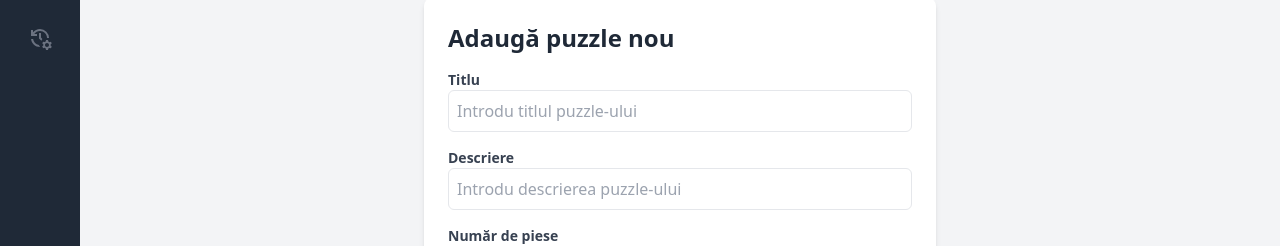
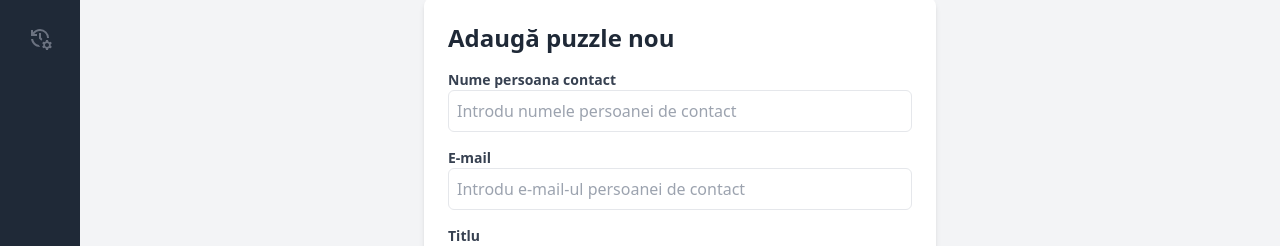
Before and after one commit to denniselavinia/lucrare_licenta, a React (Vite) app in the folder front-end/: page /dashboard/add-new-puzzle in a window 1280 px wide. Shown: the part 218-464 px from the top of the page. Built offline with nearby package versions, Linux system fonts and the light colour scheme; no server answers; sample sign-in values are in the browser's storage.

Commit message:
Update puzzle model with name and email

```diff
--- a/front-end/src/AI/searchWithAI.jsx
+++ b/front-end/src/AI/searchWithAI.jsx
@@ -62,7 +62,7 @@ If the user ask for puzzles in general, find the right answer from the internet.
     };
 
     return (
-        <div className="fixed bottom-4 right-4 z-50 px-12 py-8 flex flex-col-reverse items-end">
+        <div className="fixed bottom-4 right-4 z-50 px-12 py-8 flex flex-col-reverse items-end"  title="Asistent Puzzle">
             {open && (
                 <div
                     className="mt-2 bg-white border rounded-xl shadow-2xl p-4 flex flex-col"
--- a/front-end/src/components/Footer.jsx
+++ b/front-end/src/components/Footer.jsx
@@ -40,9 +40,9 @@ const currentYear = new Date().getFullYear();
             {/* <div className="border-t border-gray-400 my-2 px-4"></div> */}
 
             {/* Bottom Section */}
-        <div className="relatives flex justify-center items-center " >
-                <AiOutlineCopyrightCircle className='size-3' /><p style={{ fontSize: "12px", color: "#000" }}>Copyright {currentYear}</p>
-                <Link to='/' className='relative' onClick={scrollToTop}>
+        <div className="relatives flex justify-center items-center">
+                <AiOutlineCopyrightCircle className='size-3'/><p style={{ fontSize: "12px", color: "#000" }}>Copyright {currentYear}</p>
+                <Link to='/' className='relative' onClick={scrollToTop} >
                     <p style={{ fontSize: "12px", color: "blue" }}>&nbsp;The new life of puzzles</p>
                 </Link>
             </div>
--- a/front-end/src/pages/dashboard/Dashboard.jsx
+++ b/front-end/src/pages/dashboard/Dashboard.jsx
@@ -34,8 +34,8 @@ const Dashboard = () => {
     if(loading) return <Loading/>
   return (
     <>
-    <section className="grid md:grid-cols-2 xl:grid-cols-4 gap-6">
-             <div className="flex items-center p-8 bg-white shadow rounded-lg">
+    <section className="grid md:grid-cols-2 xl:grid-cols-4 gap-6 block w-full overflow-x-auto overflow-y-auto">
+             <div className="flex items-center p-8 bg-white shadow rounded-lg overflow-x-auto overflow-y-auto">
                <div className="inline-flex flex-shrink-0 items-center justify-center h-16 w-16 text-purple-600 bg-purple-100 rounded-full mr-6">
                <svg aria-hidden="true" fill="none" viewBox="0 0 24 24" stroke="currentColor" className="h-6 w-6">
                    <path strokeLinecap="round" strokeLinejoin="round" strokeWidth="2" d="M12 6.253v13m0-13C10.832 5.477 9.246 5 7.5 5S4.168 5.477 3 6.253v13C4.168 18.477 5.754 18 7.5 18s3.332.477 4.5 1.253m0-13C13.168 5.477 14.754 5 16.5 5c1.747 0 3.332.477 4.5 1.253v13C19.832 18.477 18.247 18 16.5 18c-1.746 0-3.332.477-4.5 1.253" />
--- a/front-end/src/pages/dashboard/EditPuzzle.jsx
+++ b/front-end/src/pages/dashboard/EditPuzzle.jsx
@@ -1,6 +1,6 @@
 import React, { useEffect } from 'react'
 import { useForm } from 'react-hook-form';
-import { useParams } from 'react-router-dom';
+import { useNavigate, useParams } from 'react-router-dom';
 import Swal from 'sweetalert2';
 import axios from 'axios';
 import { useFetchPuzzleByIdQuery, useUpdatePuzzleMutation } from '../../redux/features/puzzles/puzzlesAPI';
@@ -13,9 +13,12 @@ const EditPuzzle = () => {
   const { id } = useParams();
   const { data: puzzleData, isLoading, isError, refetch } = useFetchPuzzleByIdQuery(id);
   const [updatePuzzle] = useUpdatePuzzleMutation();
+  const navigate = useNavigate();
   const { register, handleSubmit, setValue, reset } = useForm();
   useEffect(() => {
     if (puzzleData) {
+        setValue('name', puzzleData.name);
+        setValue('email', puzzleData.email);
         setValue('title', puzzleData.title);
         setValue('description', puzzleData?.description);
         setValue('noPieces', puzzleData.noPieces);
@@ -28,6 +31,8 @@ const EditPuzzle = () => {
 
   const onSubmit = async (data) => {
     const updatePuzzleData = {
+        name: data.name,
+        email: data.email,
         title: data.title,
         description: data.description,
         noPieces: data.noPieces,
@@ -51,6 +56,7 @@ const EditPuzzle = () => {
             timer: 1500,
       });
       await refetch()
+      navigate('/dashboard/manage-puzzles');
     } catch (error) {
         console.log("Actualizarea puzzle-ului a eșuat!");
         Swal.fire({
@@ -69,8 +75,24 @@ const EditPuzzle = () => {
 
       <form onSubmit={handleSubmit(onSubmit)}>
         <InputField
+          label="Nume persoana contact"
+          name="name"
+          type="textarea"
+          placeholder="Introdu numele persoanei de contact"
+          register={register}
+        />
+
+        <InputField
+          label="E-mail"
+          name="email"
+          placeholder="Introdu e-mail-ul persoanei de contact"
+          type="textarea"
+          register={register}
+        />
+        <InputField
           label="Titlu"
           name="title"
+          type="textarea"
           placeholder="Introdu titlul puzzle-ului"
           register={register}
         />
--- a/front-end/src/pages/dashboard/ManagePuzzle.jsx
+++ b/front-end/src/pages/dashboard/ManagePuzzle.jsx
@@ -1,6 +1,7 @@
 import React from 'react'
 import { Link, useNavigate } from 'react-router-dom';
 import { useDeletePuzzleMutation, useFetchPuzzlesQuery } from '../../redux/features/puzzles/puzzlesAPI';
+import Swal from 'sweetalert2';
 
 const ManagePuzzle = () => {
     const navigate = useNavigate();
@@ -32,8 +33,8 @@ const ManagePuzzle = () => {
     };
 
   return (
-    <section className="py-1 bg-blueGray-50">
-    <div className="w-full xl:w-8/12 mb-12 xl:mb-0 px-4 mx-auto mt-24">
+    <section className="flex py-1 bg-blueGray-50 overflow-x-auto overflow-y-auto w-full">
+    <div className="w-full  mb-12 xl:mb-0 px-2 mx-auto mt-24 block w-full overflow-x-auto overflow-y-auto">
         <div className="relative flex flex-col min-w-0 break-words bg-white w-full mb-6 shadow-lg rounded ">
             <div className="rounded-t mb-0 px-4 py-3 border-0">
                 <div className="flex flex-wrap items-center">
@@ -43,12 +44,18 @@ const ManagePuzzle = () => {
                 </div>
             </div>
 
-            <div className="block w-full overflow-x-auto">
+            <div className="block w-full overflow-x-auto overflow-y-auto">
                 <table className="items-center bg-transparent w-full border-collapse ">
                     <thead>
                         <tr>
                             <th className="px-6 bg-blueGray-50 text-blueGray-500 align-middle border border-solid border-blueGray-100 py-3 text-xs uppercase border-l-0 border-r-0 whitespace-nowrap font-semibold text-left">
                                 #
+                            </th>
+                            <th className="px-6 bg-blueGray-50 text-blueGray-500 align-middle border border-solid border-blueGray-100 py-3 text-xs uppercase border-l-0 border-r-0 whitespace-nowrap font-semibold text-left">
+                            Persoana contact
+                            </th>
+                            <th className="px-6 bg-blueGray-50 text-blueGray-500 align-middle border border-solid border-blueGray-100 py-3 text-xs uppercase border-l-0 border-r-0 whitespace-nowrap font-semibold text-left">
+                                E-mail
                             </th>
                             <th className="px-6 bg-blueGray-50 text-blueGray-500 align-middle border border-solid border-blueGray-100 py-3 text-xs uppercase border-l-0 border-r-0 whitespace-nowrap font-semibold text-left">
                                 Titlul puzzle-ului
@@ -79,8 +86,14 @@ const ManagePuzzle = () => {
                             puzzles && puzzles.map((puzzle, index) => (
                                 <tr key={index}>
                                 <th className="border-t-0 px-6 align-middle border-l-0 border-r-0 text-xs whitespace-nowrap p-4 text-left text-blueGray-700 ">
-                                   {index + 1}
+                                {index + 1}
                                 </th>
+                                <td className="border-t-0 px-6 align-middle border-l-0 border-r-0 text-xs whitespace-nowrap p-4 ">
+                                {puzzle.name}
+                                </td>
+                                <td className="border-t-0 px-6 align-center border-l-0 border-r-0 text-xs whitespace-nowrap p-4">
+                                  {puzzle.email}
+                                </td>
                                 <td className="border-t-0 px-6 align-middle border-l-0 border-r-0 text-xs whitespace-nowrap p-4 ">
                                     {puzzle.title}
                                 </td>
--- a/front-end/src/pages/dashboard/addPuzzle/AddPuzzle.jsx
+++ b/front-end/src/pages/dashboard/addPuzzle/AddPuzzle.jsx
@@ -4,12 +4,14 @@ import SelectField from './SelectField'
 import { useForm } from 'react-hook-form';
 import Swal from 'sweetalert2';
 import { useAddPuzzleMutation } from '../../../redux/features/puzzles/puzzlesAPI';
+import { useNavigate } from 'react-router-dom';
 
 const AddPuzzle = () => {
     const { register, handleSubmit, formState: { errors }, reset } = useForm();
     const [imageFile, setimageFile] = useState(null);
     const [addPuzzle, {isLoading, isError}] = useAddPuzzleMutation()
     const [imageFileName, setimageFileName] = useState('')
+    const navigate = useNavigate();
     const onSubmit = async (data) => {
 
         const newPuzzleData = {
@@ -25,9 +27,10 @@ const AddPuzzle = () => {
               showCancelButton: false,
                 timer: 1500,
               });
-              reset();
-              setimageFileName('')
-              setimageFile(null);
+            reset();
+            setimageFileName('')
+            setimageFile(null);
+            navigate('/dashboard/manage-puzzles');
         } catch (error) {
             console.error(error);
             Swal.fire({
@@ -53,6 +56,20 @@ const AddPuzzle = () => {
       <h2 className="text-2xl font-bold text-gray-800 mb-4">Adaugă puzzle nou</h2>
 
       <form onSubmit={handleSubmit(onSubmit)} className=''>
+      <InputField
+          label="Nume persoana contact"
+          name="name"
+          placeholder="Introdu numele persoanei de contact"
+          register={register}
+        />
+
+        <InputField
+          label="E-mail"
+          name="email"
+          placeholder="Introdu e-mail-ul persoanei de contact"
+          type="textarea"
+          register={register}
+        />
       <InputField
           label="Titlu"
           name="title"
```
Also changed, not shown: 2 other files (tests, documents, lock files or other folders).
